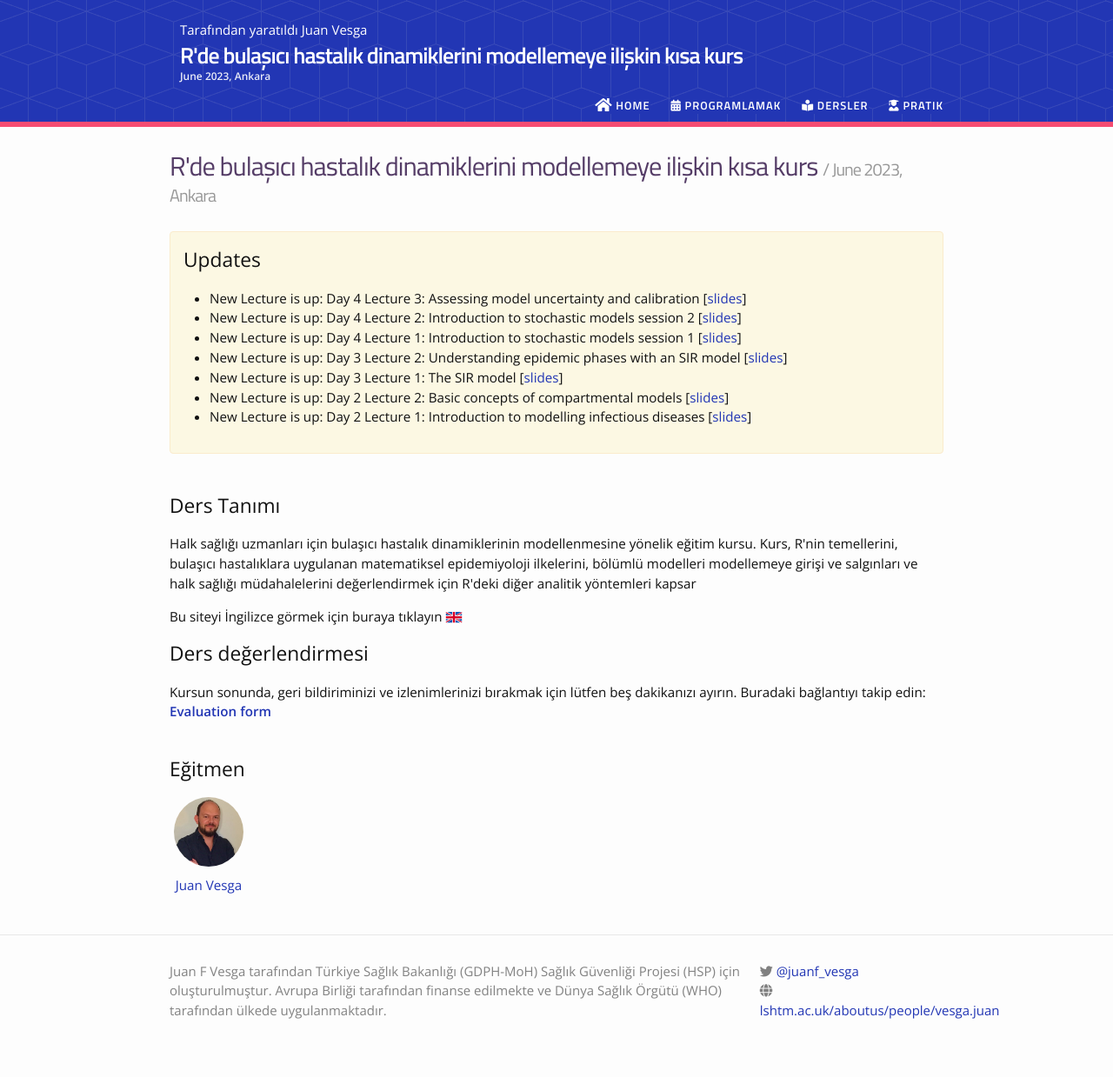
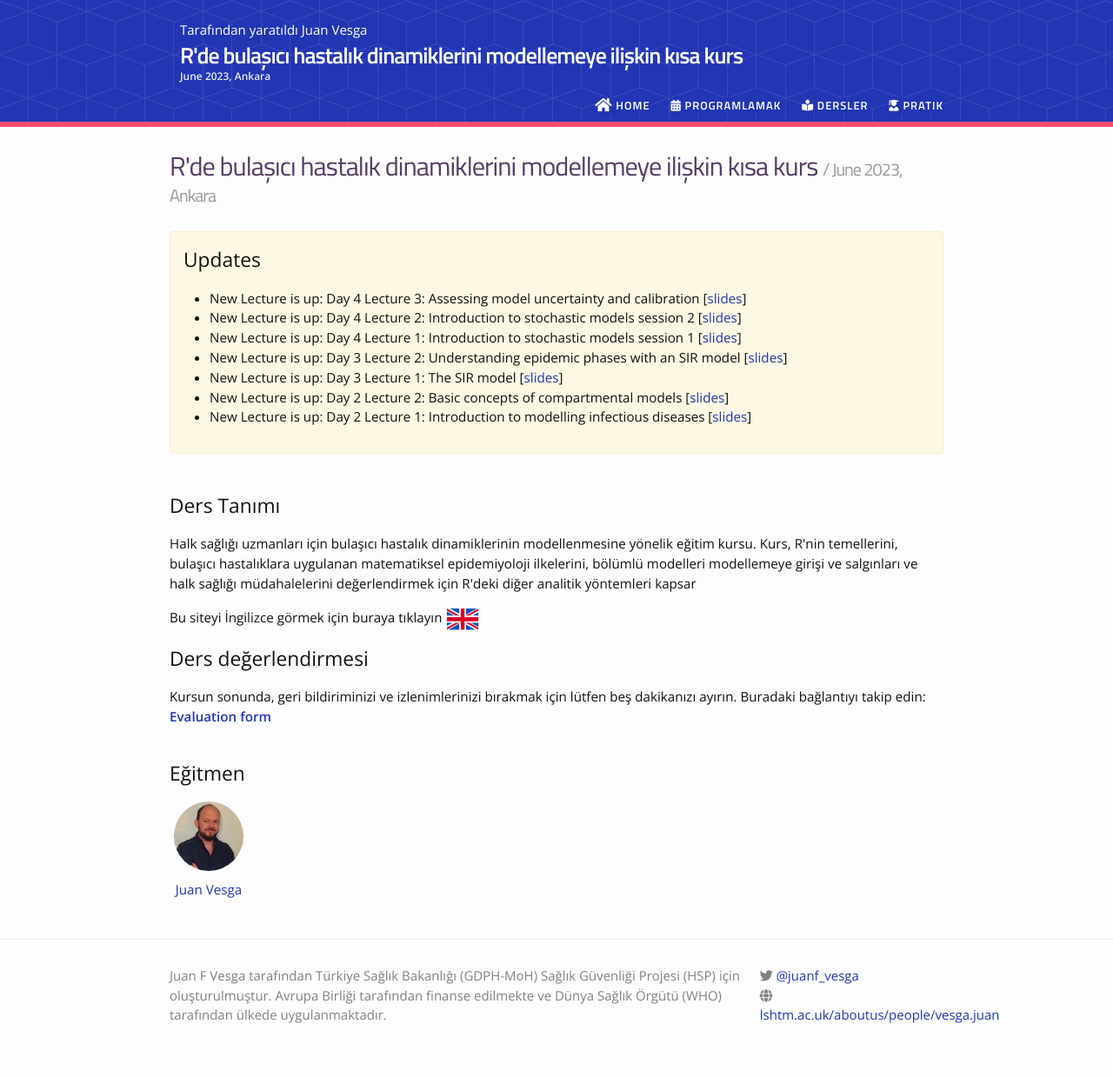
Before and after one commit to juanvesga/ide-modelling-R-ankara-turkish, a Jekyll site: the page built from index.md, in a window 1280 px wide. Shown: the whole page at 87% size. Built offline with Jekyll 4.4.1, drawn with Linux system fonts in a browser that asks for light colours; nearby versions of some CDN libraries.

Commit message:
larger flag

```diff
--- a/index.md
+++ b/index.md
@@ -2,9 +2,7 @@
 layout: home
 ---
 
-Bu siteyi İngilizce görmek için buraya tıklayın [<img src="_images/flag_uk.png"  width="20">](https://juanvesga.github.io/ide-modelling-R-ankara/)
-
-<!-- Bu siteyi İngilizce görmek için buraya tıklayın [![](<img src="_images/flag_uk.png"  width="20">)](https://juanvesga.github.io/ide-modelling-R-ankara/) -->
+Bu siteyi İngilizce görmek için buraya tıklayın [<img src="_images/flag_uk.png"  width="40">](https://juanvesga.github.io/ide-modelling-R-ankara/)
 
 
 ## Ders değerlendirmesi
```
